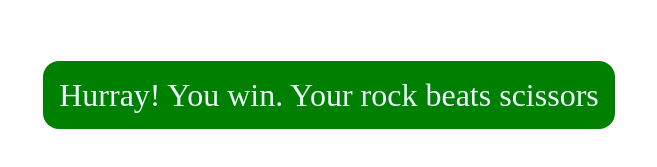
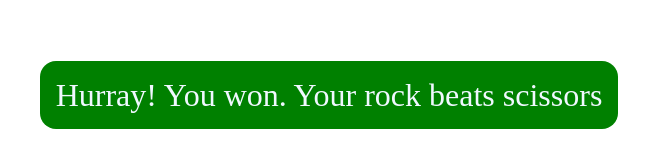
Before and after one commit to nishukundar/StonePaperScissors, a plain HTML site: page index.html in a window 1280 px wide. Both pictures are taken after a click on the element 427 px from the left and 242 px from the top of the page. Shown: the part 487-654 px from the top of the page, 311-968 px from the left. Drawn offline with Linux system fonts and the light colour scheme.

Commit message:
Task Completed

```diff
--- a/app.js
+++ b/app.js
@@ -7,28 +7,26 @@ const msg = document.querySelector("#msg");
 const userScorePara = document.querySelector("#user-score");
 const compScorePara = document.querySelector("#comp-score");
 
-
 const genCompChoice = () => {
     const options = [ "rock", "paper", "scissors"];
     const randIdx= Math.floor(Math.random()*3);
     return options[randIdx];
-
 };
 
 const drawGame = () => {
     msg.innerText = "Game was draw. Play again";
     msg.style.backgroundColor = "rgb(8, 8, 83)";
-
 };
 
 const showWinner = (userWin, userChoice, compChoice) => {
     if(userWin) {
         userScore++;
         userScorePara.innerText = userScore;
-        msg.innerText = `Hurray! You win. Your ${userChoice} beats ${compChoice}`;
+        msg.innerText = `Hurray! You won. Your ${userChoice} beats ${compChoice}`;
         msg.style.backgroundColor = "green";
     }
-    else{
+    else
+    {
         compScore++;
         compScorePara.innerText = compScore;
 
@@ -37,14 +35,9 @@ const showWinner = (userWin, userChoice, compChoice) => {
     }
     };
 
-
-
 const playGame = (userChoice) => {
-    console.log("user choice = ", userChoice);
     //generate computer choice;
     const compChoice = genCompChoice();
-    console.log("Computer choice = ", compChoice);
-
     if(userChoice === compChoice)
         {
             // Draw game
@@ -67,8 +60,6 @@ const playGame = (userChoice) => {
         }
     };
 
-
-
 choices.forEach((choice) => {
     choice.addEventListener("click", () => {
         const userChoice = choice.getAttribute("id");
--- a/style.css
+++ b/style.css
@@ -9,6 +9,7 @@ h1{
     color: aliceblue;
     height: 5rem;
     line-height: 5rem;
+    text-decoration: wavy;
 
 }
 
```
Also changed, not shown: index.html (+1 -1 lines).
